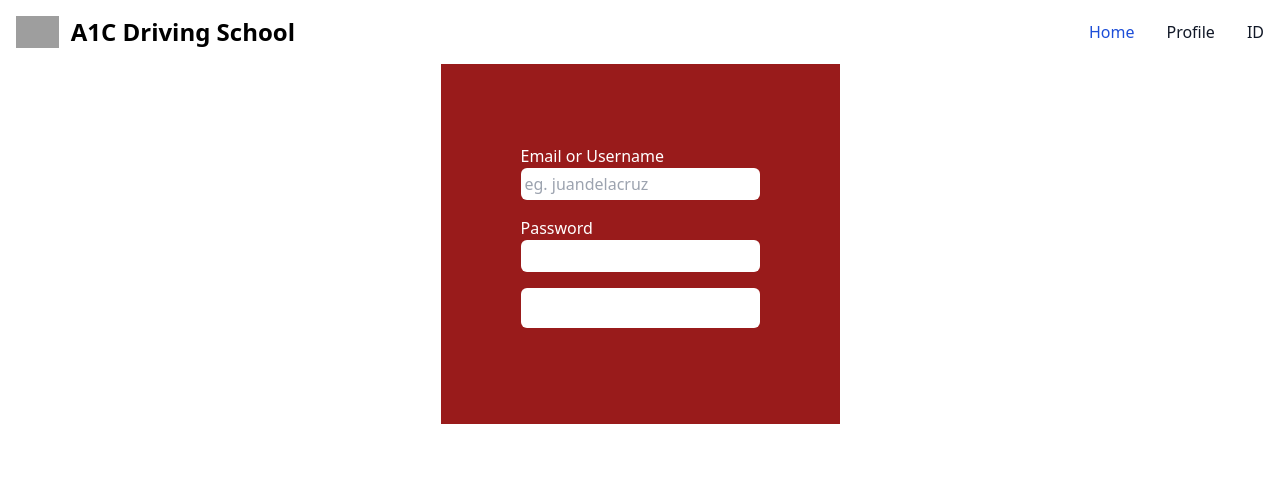
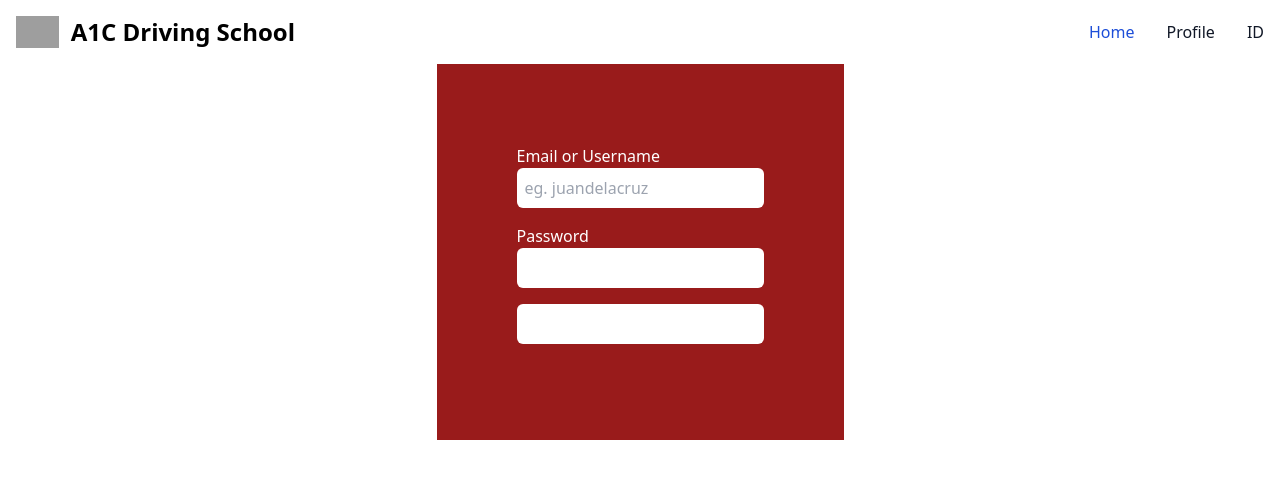
Before and after one commit to aldenvallestero/open-driving-school-management, a React (Create React App) app: page / in a window 1280 px wide. Shown: the top 478 px of the page. Built offline with nearby package versions, Linux system fonts and the light colour scheme; grey boxes are pictures that could not be loaded.

Commit message:
✨ Add Input Callback Function

```diff
--- a/src/components/input-component.tsx
+++ b/src/components/input-component.tsx
@@ -1,11 +1,12 @@
 import { TInput } from '../commons/type-common'
 
-export default function Input({ type, placeholder="" }: TInput) {
+export default function Input({ type, placeholder="", onChangeHandler }: TInput) {
   return (
     <input
       type={type}
-      className="text-black p-1 rounded-md"
+      className="text-black p-2 w-full rounded-md"
       placeholder={placeholder}
+      onChange={data => onChangeHandler(data.target.value)}
     />
   )
 }
```
